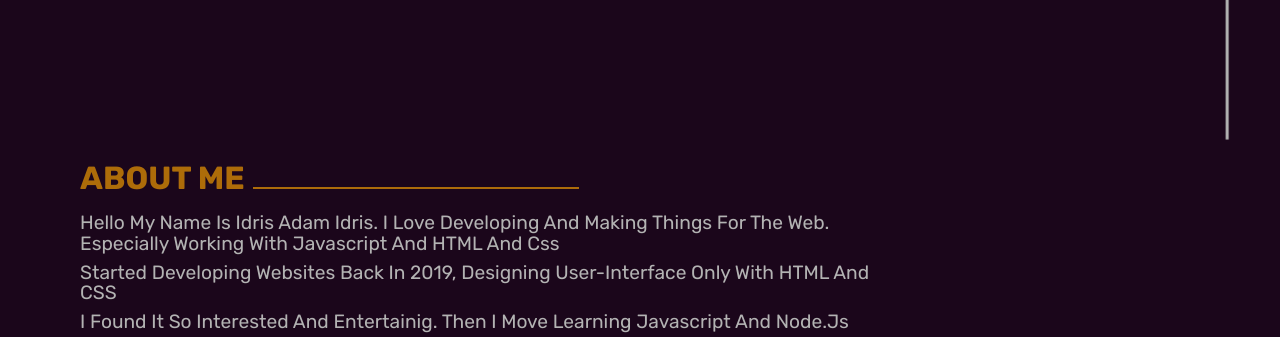
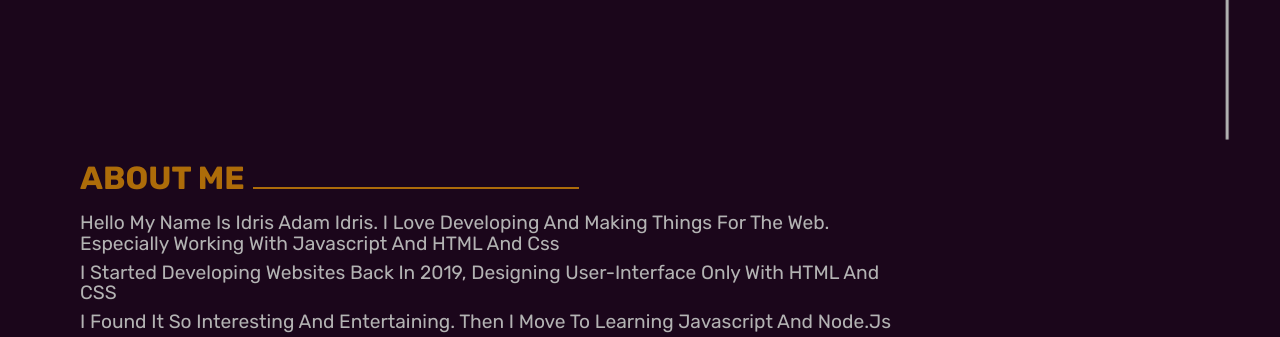
Before and after one commit to iredox10/portfolio, a website: page index.html in a window 1280 px wide. Shown: the part 615-952 px from the top of the page. Drawn offline with Linux system fonts and the light colour scheme; a web font is replaced by a local one.

Commit message:
fix typo

```diff
--- a/index.html
+++ b/index.html
@@ -51,8 +51,8 @@
         <h1>about me</h1>
         <div class="desc">
         <p>hello my name is idris adam idris. i love developing and making things for the web. especially working with javascript and HTML and css</p>
-        <p>started developing websites back in 2019, designing user-interface only with HTML and CSS </p>
-        <p>i found it so interested and entertainig. then i move learning javascript and node.js</p>
+        <p>i started developing websites back in 2019, designing user-interface only with HTML and CSS </p>
+        <p>i found it so interesting and entertaining. then i move to learning javascript and node.js</p>
         <p>right now i developed web apps with node.js for the server side and HTML, CSS for the client side </p>
         <p>i live in kano state, a city located in the northern region of Nigeria</p>
     </div>
@@ -133,6 +133,17 @@
             </div>
         </div>
     </section>
+    <!-- <div class="notable-project">
+        <div class="project-header">
+            <h1 class="title">project name</h1>
+            <i class="fab fa-facebook"></i>
+        </div>
+        <div class="project-info">
+            <div class="project-lin">
+                <a href="http://bee-school-project.herokuapp.com/"></a>
+            </div>
+        </div>
+    </div> -->
     <div class="email-contact" id="contact">
         <h1 class="title">send me a meassage</h1>
         <form action="https://formsubmit.co/edidev200@gmail.com" method="POST">
```
